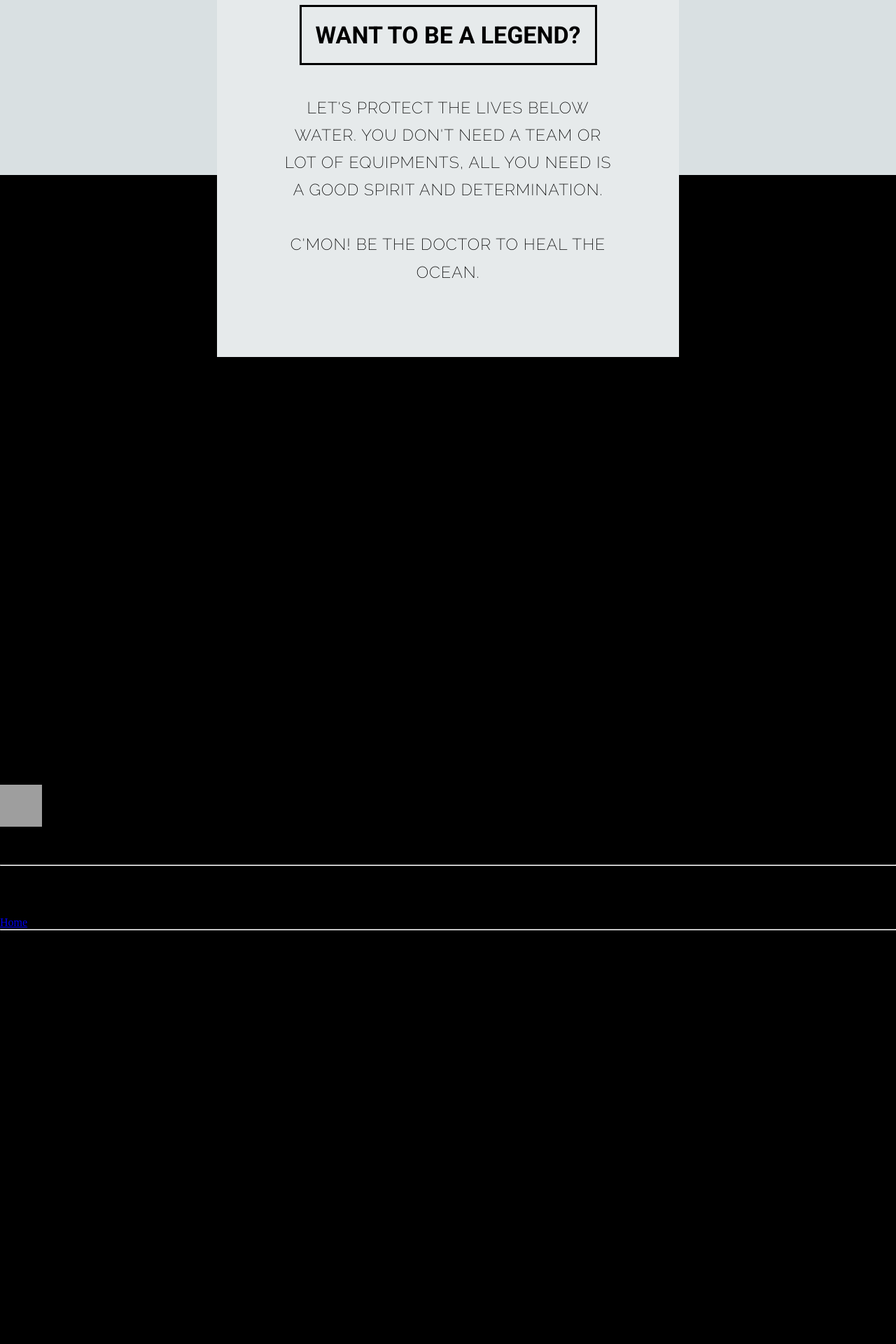
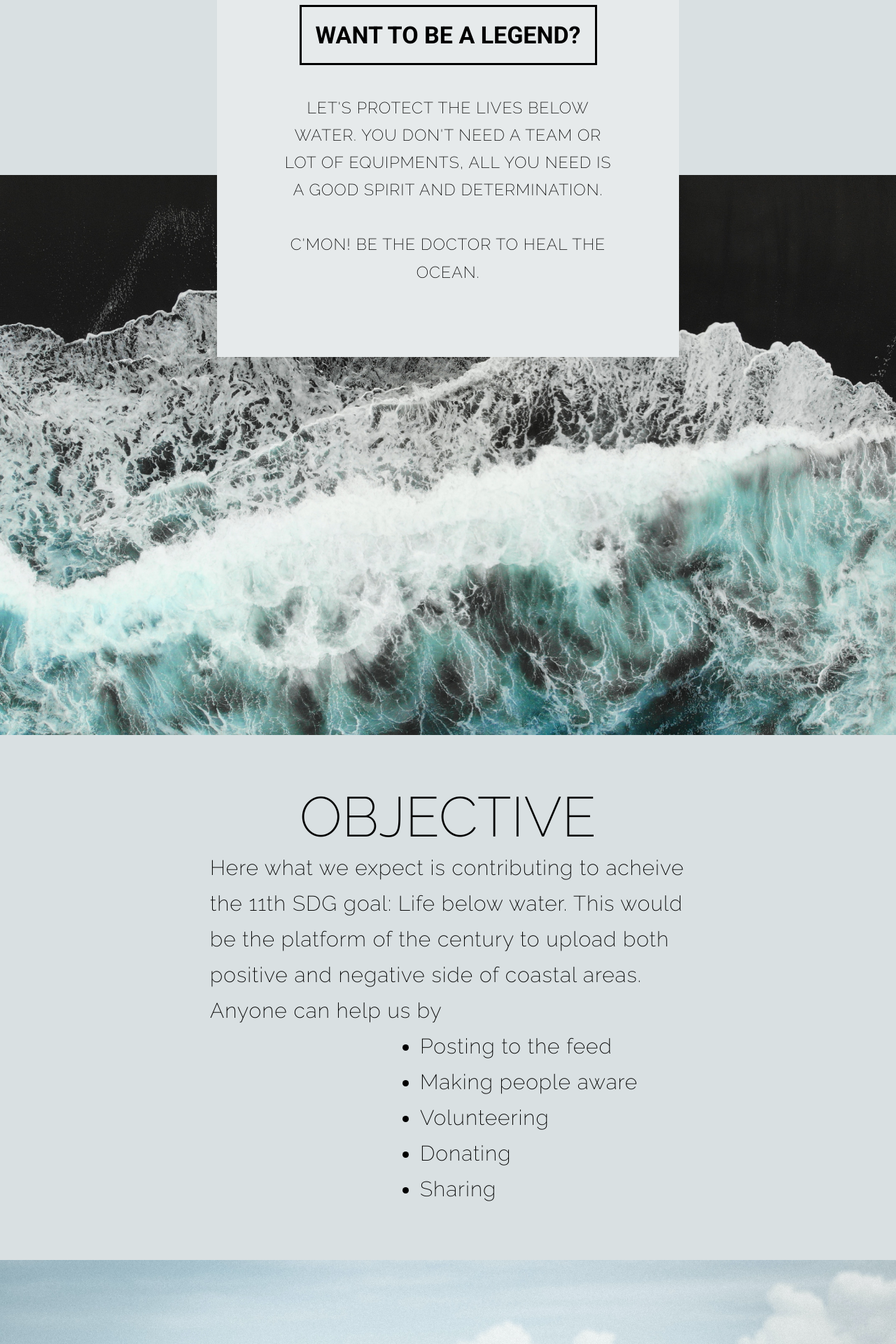
Before and after one commit to Senuk27/web-assignment-11, a PHP site: page / in a window 1280 px wide. Shown: the part 1022-2942 px from the top of the page at 70% size. Before the commit the page ends 2351 px from the top, so only its background shows below. Run offline with PHP 8.4, Linux system fonts and the light colour scheme; grey boxes are pictures that could not be loaded.

Commit message:
Update webstyles.css

```diff
--- a/webstyles.css
+++ b/webstyles.css
@@ -157,3 +157,49 @@ letter-spacing:1px;
 
 
 }
+.Img2{
+background-image: url('image2.jpg');
+height:100%;
+ background-attachment: fixed;
+  background-position: center;
+  background-repeat: no-repeat;
+  background-size:cover;
+}
+
+.block2{
+background-color:#D9E0E2;
+height:750px;
+width:100%;
+}
+.obj{
+margin:0;
+font-family:Raleway;
+font-size:80px;
+text-align:center;
+font-weight:normal;
+padding-top:70px;
+}
+.para2{
+font-family:Raleway;
+font-size:30px;
+padding-left:300px;
+padding-right:300px;
+line-height:170%;
+letter-spacing:1px;
+}
+.list1{
+font-size:30px;
+font-family:raleway;
+padding-left:600px;
+line-height:170%;
+letter-spacing:1px;
+}
+
+.image3{
+background-image: url('image3.jpg');
+height:100%;
+ background-attachment: fixed;
+  background-position: center;
+  background-repeat: no-repeat;
+  background-size:cover;
+}
```
